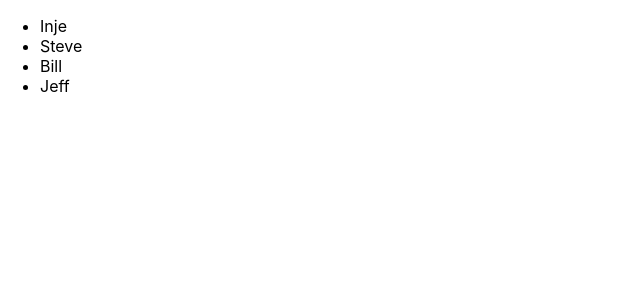
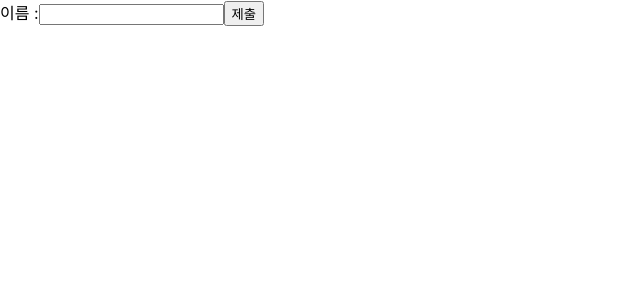
Before and after one commit to Ryumyuong/K0201_React_Test, a React (Create React App) app in the folder class-exam/: page / in a window 1280 px wide. Shown: the top 300 px of the page, without its empty margins (0-640 px from the left). Built offline with nearby package versions, Linux system fonts and the light colour scheme.

Commit message:
20230601 3교시

```diff
--- /dev/null
+++ b/class-exam/src/ch11/NameForm.jsx
@@ -0,0 +1,29 @@
+import React, { useState } from 'react';
+
+const NameForm = (props) => {
+  const [value, setValue] = useState('');
+
+  const handleChange = (event) => {
+    setValue(event.target.value);
+    // alert('입력한 이름 : ' + value)
+  };
+
+  const handleSubmit = (event) => {
+    alert('입력한 이름 : ' + value);
+    // 자바스크립트 기본로직 - submit = 제출
+    // preventDefault() - 기본 로직을 못하게 방지
+    event.preventDefault();
+  };
+
+  return (
+    <form onSubmit={handleSubmit}>
+      <label>
+        이름 :
+        <input type="text" value={value} onChange={handleChange} />
+      </label>
+      <button type="submit">제출</button>
+    </form>
+  );
+};
+
+export default NameForm;
--- a/class-exam/src/index.js
+++ b/class-exam/src/index.js
@@ -21,11 +21,12 @@ import Accommodate from './ch7-0/Accommodate';
 import Toggle from './ch8/Toggle';
 import LandingPage from './ch9/LandingPage';
 import AttendanceBook from './ch10/AttendanceBook';
+import NameForm from './ch11/NameForm';
 
 // 생성주기를 테스트 하는 코드에서 React.StrictMode를 제거하고 실행하는게 가독성 면에서 좋다.
 ReactDOM.render(
   <React.StrictMode>
-    <AttendanceBook />
+    <NameForm />
   </React.StrictMode>,
   document.getElementById('root'),
 );
```
